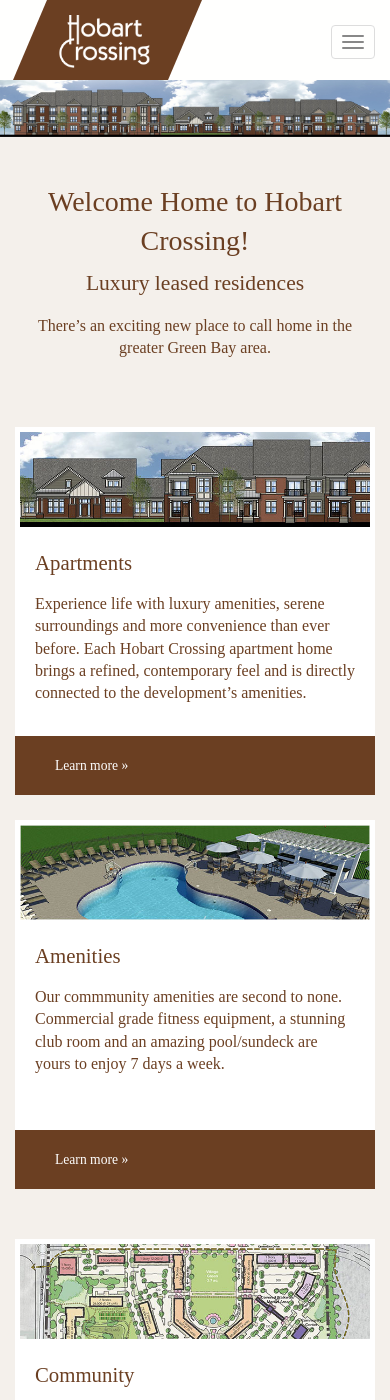
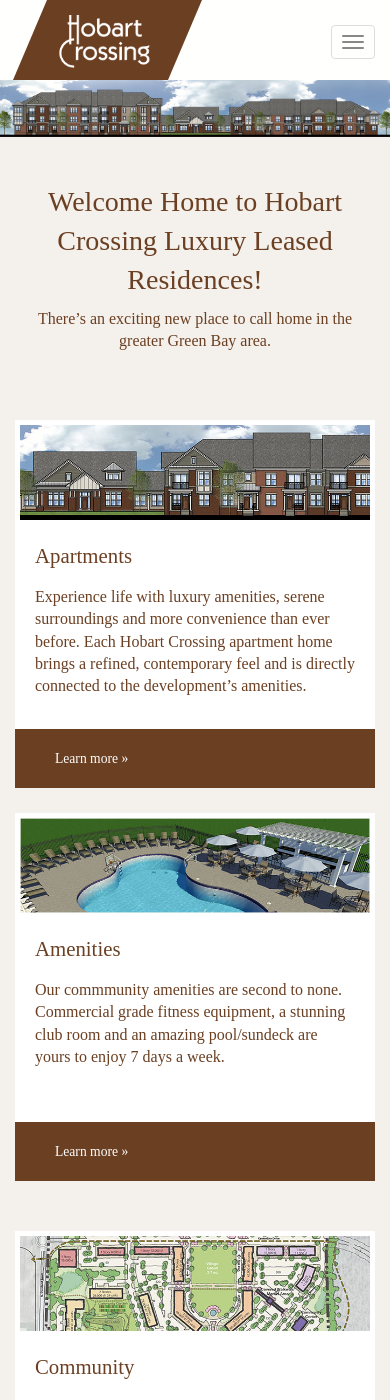
Before and after one commit to insight-creative/hobart-crossing, a Jekyll site: the page built from index.md, in a window 390 px wide and 1400 px high. Built offline with Jekyll 4.4.1, drawn with Linux system fonts in a browser that asks for light colours; nearby versions of some CDN libraries; some of the changed text lies outside the part shown.

Commit message:
deploying Erik March 10 changes to dev server

```diff
--- a/css/hobart.css
+++ b/css/hobart.css
@@ -43,6 +43,12 @@
 /* Helper class to center a set of columns horizontally */
 .center-block {
   float: none;
+}
+
+.center {
+	display: block;
+	margin-left: auto;
+	margin-right: auto;
 }
 
 /*
@@ -314,7 +320,11 @@
   text-decoration: none;
 }
 p.padding-card-hack {
-	height: 8px;
+	height: 7px;
+}
+p.padding-card-hack2 {
+	height: 1px;
+	margin-bottom: -1px;
 }
 
 /*
--- a/index.md
+++ b/index.md
@@ -7,11 +7,9 @@
 
 <div class="container">
   <div class="row">
-    <div class="col-md-10 center-block">
+    <div class="col-md-12 center-block">
       <div class="card header-card">
-        <h1>Welcome Home to Hobart Crossing!</h1>
-
-        <h2>Luxury leased residences</h2>
+        <h1>Welcome Home to Hobart Crossing Luxury Leased Residences!</h1>
 
         <p class="text-center">There’s an exciting new place to call home in the greater Green Bay area.</p>
 
@@ -55,7 +53,6 @@
         </div>
         <h1>Community</h1>
         <p>Hobart Crossing is located in <em><a href="http://buildinhobart.com">Centennial Centre at Hobart</a></em>, a planned community bringing a luxury presence to the gorgeous countryside just minutes west of Green Bay.</p>
-        <p class="padding-card-hack"> </p>
         <div class="card-button-group">
           <a class="card-button" href="{{ site.baseurl }}/community">Learn more &raquo; </a>
         </div>
@@ -69,9 +66,9 @@
         <div class="post">
           <h2><a class="post-title" href="{{ site.baseurl }}{{ post.url }}">{{ post.title }}</a></h2>
           {{ post.excerpt }}</p><!-- weird Jekyll glitch, closing p tag required -->
+          <p class="padding-card-hack2"> </p>
           <div class="card-button-group">
             <a class="card-button" href="{{ site.baseurl }}{{ post.url }}">Continue reading &raquo;</a>
-            <a class="card-button" href="{{ site.baseurl }}/news">See all news &raquo;</a>
           </div>
           {% endfor %}
         </div>
@@ -80,12 +77,12 @@
   </div>
 
   <div class="row">
-    <div class="col-md-6">
+    <div class="col-md-6 col-md-offset-3">
       <div class="card">
         <h1>Contact Us</h1>
         <div class="card-button-group">
           <div class="card-button"><span class="glyphicon glyphicon-earphone"></span>&nbsp;&nbsp;(920) 461-1900</div>
-          <a class="card-button" href="mailto:info@hobartcrossing.com"><span class="glyphicon glyphicon-envelope"></span>&nbsp;&nbsp;leasing@HobartCrossing.com</a>
+          <a class="card-button" href="mailto:hc@alliancewi.com"><span class="glyphicon glyphicon-envelope"></span>&nbsp;&nbsp;hc@alliancewi.com</a>
         </div>
       </div>
     </div>
```
Also changed, not shown: contact/index.md (+1 -1 lines), 8 other files.
